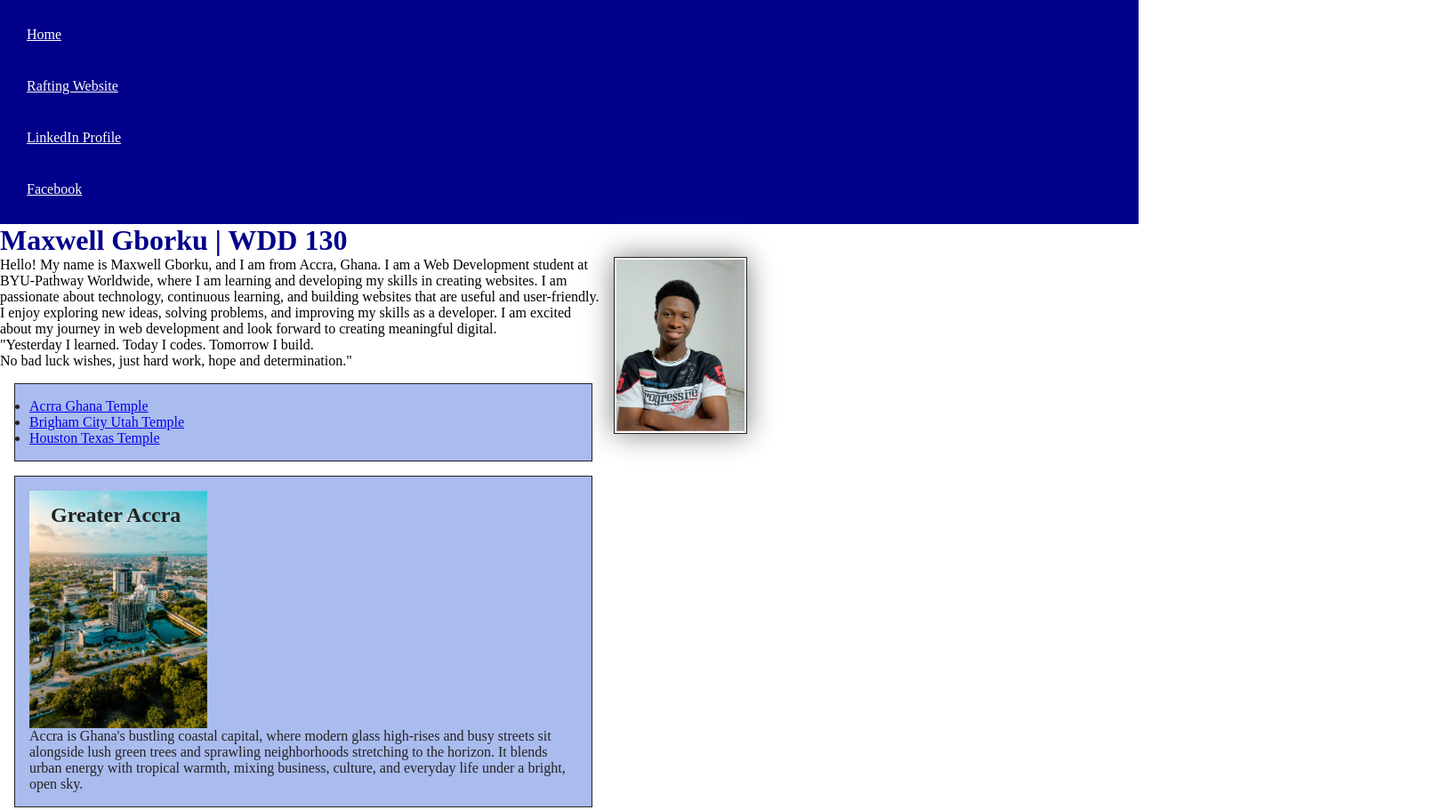
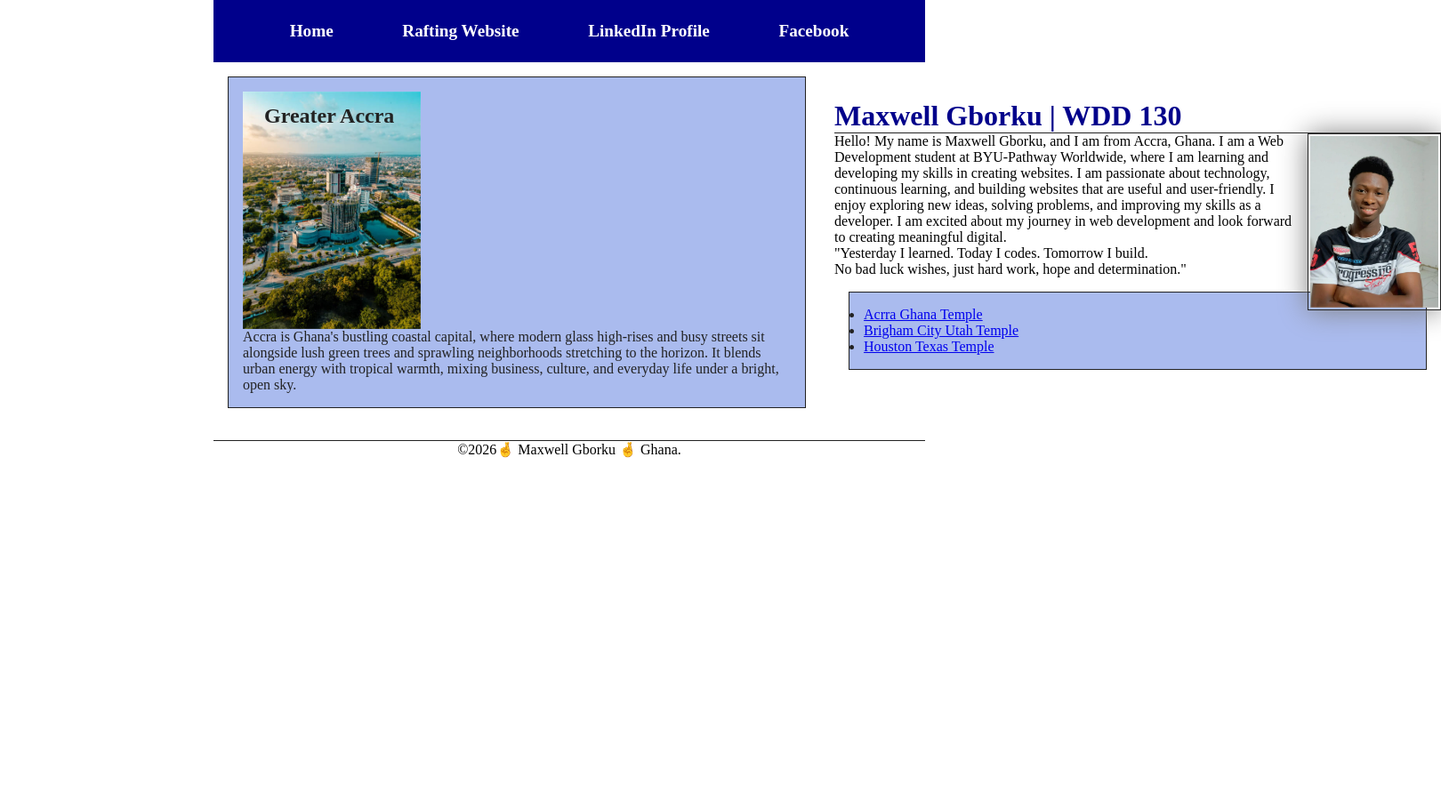
Before and after one commit to maxwellgborku/wdd130, a plain HTML site: page index.html in a window 1280 px wide. Shown: the top 911 px of the page at 89% size, 1620 px wide, since content can reach past the window. After the commit the page ends 800 px from the top, so only its background shows below. Drawn offline with Linux system fonts and the light colour scheme.

Commit message:
homepage update week04

```diff
--- a/index.html
+++ b/index.html
@@ -19,16 +19,17 @@
             <a href="https://web.facebook.com/rhealghee593">Facebook</a>
         </nav>
     </header>
+    <div class="grid">
         <main>
             <h1>Maxwell Gborku | WDD 130</h1>
-        <img src="images/profile.jpeg" alt="Hi, my name is Maxwell Gborku" width="200">
+            <img src="images/profile.jpeg" alt="Hi, my name is Maxwell Gborku" width="150">
             <p>Hello! My name is Maxwell Gborku, and I am from Accra, Ghana.
                 I am a Web Development student at BYU-Pathway Worldwide, where I am learning and developing my skills in creating websites.
                 I am passionate about technology, continuous learning, and building websites that are useful and user-friendly.
                 I enjoy exploring new ideas, solving problems, and improving my skills as a developer.
                 I am excited about my journey in web development and look forward to creating meaningful digital.
-        </p>"Yesterday I learned. Today I codes. Tomorrow I build.
-        </p>No bad luck wishes, just hard work, hope and determination."</p>
+            <p>"Yesterday I learned. Today I codes. Tomorrow I build.</p>
+            No bad luck wishes, just hard work, hope and determination."</p>
             <ul class="box">
                 <li><a href="https://newsroom.churchofjesuschrist.org/article/accra-ghana-temple">Acrra Ghana Temple</a></li>
                 <li><a href="https://newsroom.churchofjesuschrist.org/article/brigham-city-utah-temple">Brigham City Utah Temple</a></li>
@@ -41,6 +42,7 @@
             <img src="images/greater-accra-ghana.jpg" alt="The city of Accra, Ghana" width="200">
             <p>Accra is Ghana's bustling coastal capital, where modern glass high-rises and busy streets sit alongside lush green trees and sprawling neighborhoods stretching to the horizon. It blends urban energy with tropical warmth, mixing business, culture, and everyday life under a bright, open sky.</p>
         </aside>
+    </div>
     <footer>
         <p>©2026🤞 Maxwell Gborku 🤞 Ghana. </p>
     </footer>
--- a/styles/styles.css
+++ b/styles/styles.css
@@ -20,13 +20,46 @@ nav a {
     padding: 20px;
 }
 
+header,
+.grid,
+footer {
+    max-width: 800px;
+    margin: 0 auto;
+}
+
+nav {
+    background-color: darkblue;
+    padding: 1rem;
+    display: flex;
+    justify-content: space-evenly;
+    align-items: center;
+}
+
+nav a {
+    display: block;
+    padding: 0.5rem;
+    text-decoration: none;
+    font-size: 1.2rem;
+    font-weight: 700;
+    color: #fff;
+}
+
 main {
     max-width: 840px;
+    grid-column: 2/3;
+    margin: 1rem;
+}
+
+h1 {
+    border-bottom: 1px solid #222;
 }
 
 aside {
-    width: 650px;
+    width: 20rem;
+    margin: 10px 0;
     position: relative;
+    grid-column: 1/2;
+    grid-row: 1/2;
 }
 
 aside img {
@@ -74,3 +107,8 @@ footer {
     color: #222;
     width: 650px;
 }
+
+.grid {
+    display: grid;
+    align-items: center;
+}
--- a/week04/styles/flexbox.css
+++ b/week04/styles/flexbox.css
@@ -8,6 +8,9 @@ body {
     background-color: lightyellow;
     display: flex;
     flex-wrap: wrap;
+    flex-direction: ;
+    justify-content: ;
+    align-items: ;
 }
 
 .flex-item {
--- a/week04/styles/layout-exercises.css
+++ b/week04/styles/layout-exercises.css
@@ -24,18 +24,23 @@ div {
 .flex {
     background-color: #aba;
     /* write declarations here */
-
+    display: flex;
+    justify-content: center;
+    align-items: center;
 }
 
 .grid {
     background-color: #abb;
     /* write declarations here */
-
+    display: grid;
+    place-items: center;
 }
 
 .container2 {
     /* write declarations here */
-
+    display: flex;
+    flex-wrap: wrap;
+    justify-content: space-around;
 }
 
 .two {
@@ -45,12 +50,13 @@ div {
 
 .container3 {
     /* write declarations here */
-
+    display: grid;
+    grid-template-columns: repeat(3, 1fr);
 }
 
 .columns-3 {
-    /* write declaration here */
-
+    /* write declaration here  */
+    grid-column: 1/4;
 }
 
 .three {
--- a/wwr/styles/rafting.css
+++ b/wwr/styles/rafting.css
@@ -16,6 +16,23 @@
 body {
     font-family: var(--body-font);
     color: var(--accent1-color);
+}
+
+header {
+    margin: 1rem auto;
+    display: grid;
+    grid-template-columns: 150px 1fr;
+    align-items: center;
+    border-bottom: 1px solid #ccc;
+    max-width: 1000px;
+}
+
+nav ul {
+    display: flex;
+    list-style: none;
+    gap: 1rem;
+    text-align: center;
+    justify-content: flex-end;
 }
 
 header,
```
Lines whose indentation alone changed are shown as unchanged.
